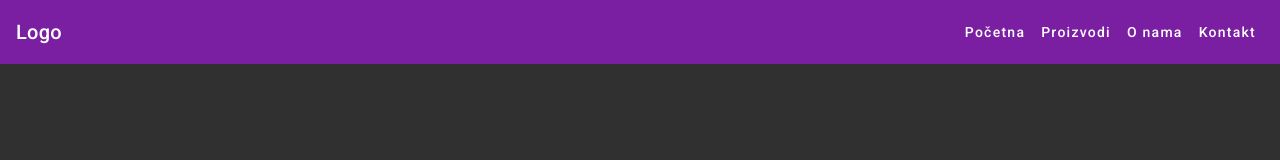
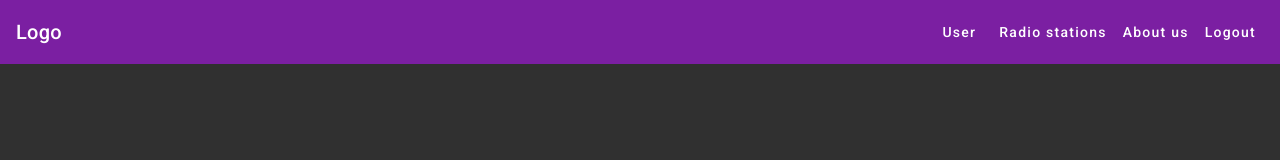
Before and after one commit to MarkoTON/hit-pick, an Angular app: page / in a window 1280 px wide. Shown: the top 160 px of the page. Built offline with nearby package versions, Linux system fonts and the light colour scheme.

Commit message:
change name of routs

```diff
--- a/src/app/navbar/navbar.component.html
+++ b/src/app/navbar/navbar.component.html
@@ -5,10 +5,10 @@
   <span class="logo">Logo</span>
   <span class="spacer"></span>
   <nav class="nav-links">
-    <a mat-button routerLink="/">Početna</a>
-    <a mat-button routerLink="/proizvodi">Proizvodi</a>
-    <a mat-button routerLink="/o-nama">O nama</a>
-    <a mat-button routerLink="/kontakt">Kontakt</a>
+    <a mat-button routerLink="/">User</a>
+    <a mat-button routerLink="/stations">Radio stations</a>
+    <a mat-button routerLink="/about">About us</a>
+    <a mat-button routerLink="/logout">Logout</a>
   </nav>
   <button mat-icon-button>
     <mat-icon>shopping_cart</mat-icon>
--- a/src/app/sidebar/sidebar.component.html
+++ b/src/app/sidebar/sidebar.component.html
@@ -2,10 +2,10 @@
 <mat-sidenav-container class="sidenav-container">
   <mat-sidenav #sidenav mode="side" class="sidenav">
     <mat-nav-list>
-      <a mat-list-item routerLink="/" (click)="closeSidebar()">Home</a>
-      <a mat-list-item routerLink="/proizvodi" (click)="closeSidebar()">Proizvodi</a>
-      <a mat-list-item routerLink="/o-nama" (click)="closeSidebar()">O nama</a>
-      <a mat-list-item routerLink="/kontakt" (click)="closeSidebar()">Kontakt</a>
+      <a mat-list-item routerLink="/" (click)="closeSidebar()">User</a>
+      <a mat-list-item routerLink="/stations" (click)="closeSidebar()">Radio stations</a>
+      <a mat-list-item routerLink="/about" (click)="closeSidebar()">About us</a>
+      <a mat-list-item routerLink="/logout" (click)="closeSidebar()">Logout</a>
     </mat-nav-list>
   </mat-sidenav>
   <mat-sidenav-content>
```
